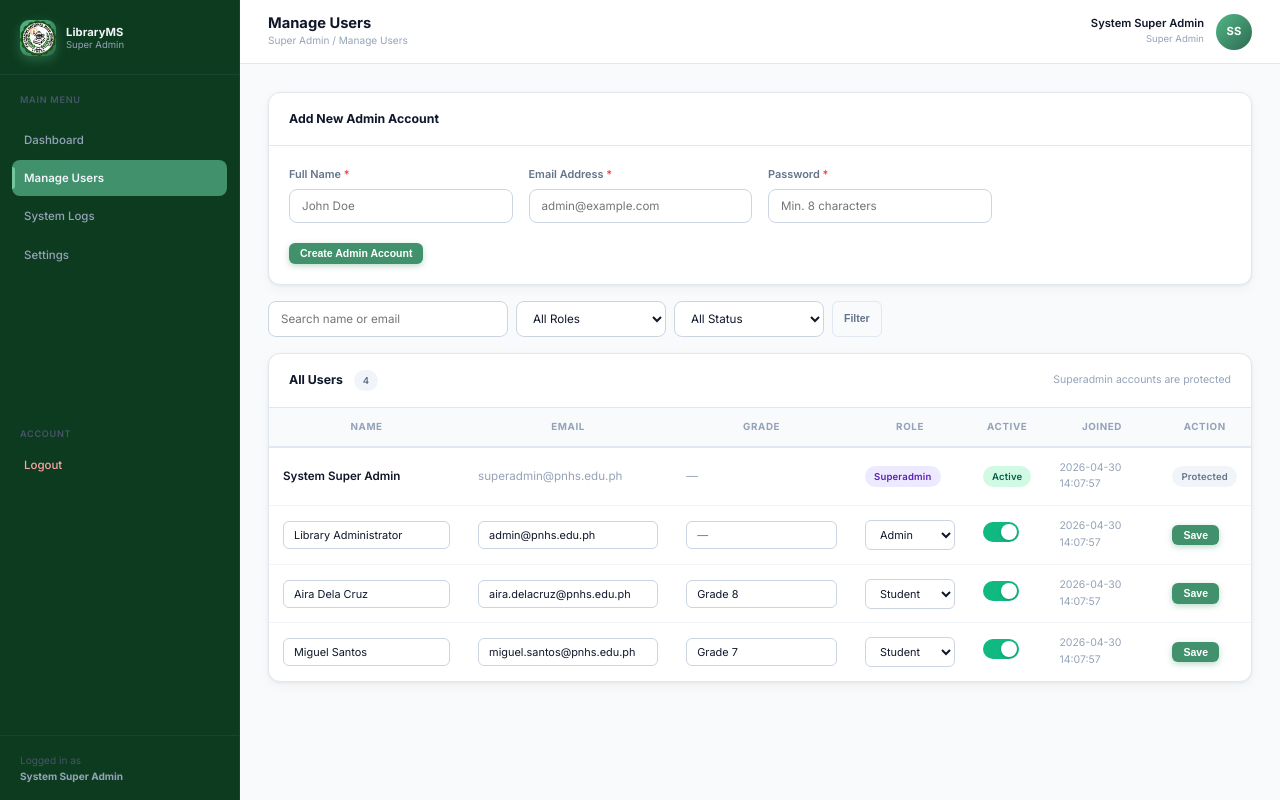
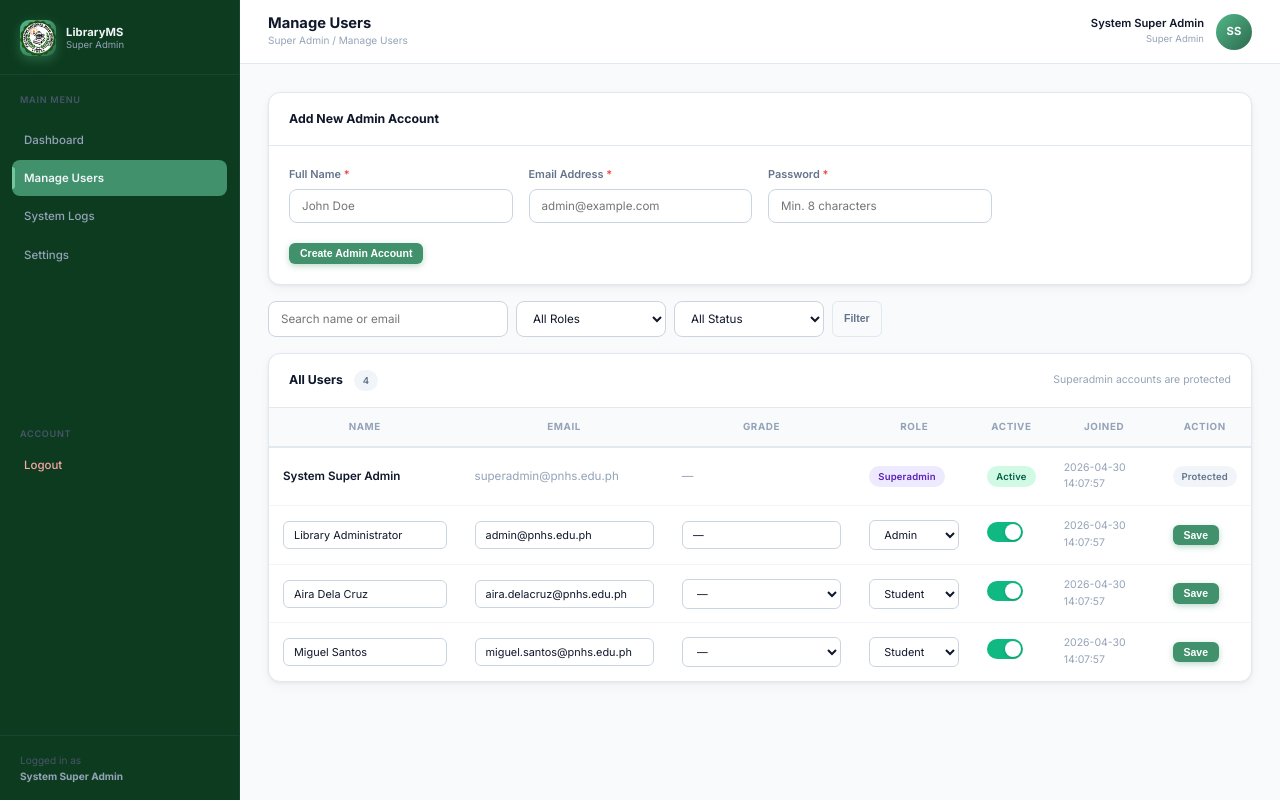
Before and after one commit to aj-caballero/Library-Management-System, a PHP site: page /superadmin/manage-users.php in a window 1280 px wide. Run offline with PHP 8.4, Linux system fonts and the light colour scheme; a user stored in the database is signed in; data comes from the database, SQL or seed files in the repository; some libraries are stand-ins or nearby versions.

Commit message:
update superadmin

```diff
--- a/config/config.php
+++ b/config/config.php
@@ -14,11 +14,11 @@ $password = '';
 // SMTP settings for PHPMailer. Replace these with your real mail provider values.
 // Gmail users typically need an App Password instead of their normal password.
 if (!defined('MAIL_HOST')) {
-    define('MAIL_HOST', 'smtp.example.com');
+    define('MAIL_HOST', 'smtp.gmail.com');
     define('MAIL_PORT', 587);
-    define('MAIL_USERNAME', 'your-email@example.com');
-    define('MAIL_PASSWORD', 'your-email-password-or-app-password');
-    define('MAIL_FROM_ADDRESS', 'your-email@example.com');
+    define('MAIL_USERNAME', 'jm6793803@gmail.com');
+    define('MAIL_PASSWORD', 'tdym cqrb ukha rfnn');
+    define('MAIL_FROM_ADDRESS', 'jm6793803@gmail.com');
     define('MAIL_FROM_NAME', 'Paliparan NHS Online Library');
     define('MAIL_ENCRYPTION', 'tls');
 }
--- a/superadmin/manage-users.php
+++ b/superadmin/manage-users.php
@@ -46,9 +46,12 @@ if ($_SERVER['REQUEST_METHOD'] === 'POST') {
         $userId          = (int) ($_POST['user_id'] ?? 0);
         $fullname        = trim((string) ($_POST['fullname'] ?? ''));
         $email           = trim((string) ($_POST['email'] ?? ''));
+        $role            = (string) ($_POST['role'] ?? 'student');
         $gradeLevelInput = trim((string) ($_POST['grade_level'] ?? ''));
         $gradeLevel      = $gradeLevelInput === '' ? null : $gradeLevelInput;
-        $role            = (string) ($_POST['role'] ?? 'student');
+        if ($role === 'admin') {
+            $gradeLevel = null;
+        }
         $isActive        = isset($_POST['is_active']) ? 1 : 0;
 
         if ($userId <= 0 || $fullname === '' || $email === '') {
@@ -222,9 +225,18 @@ adminPageStart('Manage Users', 'Super Admin / Manage Users', $sidebarLinks, 'Sup
                                value="<?php echo e($user['email']); ?>" required style="min-width:170px;">
                     </td>
                     <td>
-                        <input type="text" name="grade_level" class="form-control form-control-sm"
-                               value="<?php echo e($user['grade_level'] ?? ''); ?>"
-                               placeholder="—" style="min-width:80px;">
+                        <?php if ($user['role'] === 'student'): ?>
+                        <select name="grade_level" class="form-select form-select-sm" style="min-width:120px;">
+                            <option value="">—</option>
+                            <option value="7" <?php echo ($user['grade_level'] === '7') ? 'selected' : ''; ?>>Grade 7</option>
+                            <option value="8" <?php echo ($user['grade_level'] === '8') ? 'selected' : ''; ?>>Grade 8</option>
+                            <option value="9" <?php echo ($user['grade_level'] === '9') ? 'selected' : ''; ?>>Grade 9</option>
+                            <option value="10" <?php echo ($user['grade_level'] === '10') ? 'selected' : ''; ?>>Grade 10</option>
+                        </select>
+                        <?php else: ?>
+                        <input type="text" class="form-control form-control-sm" value="—" disabled style="min-width:80px;">
+                        <input type="hidden" name="grade_level" value="">
+                        <?php endif; ?>
                     </td>
                     <td>
                         <select name="role" class="form-select form-select-sm" style="min-width:90px;">
```
